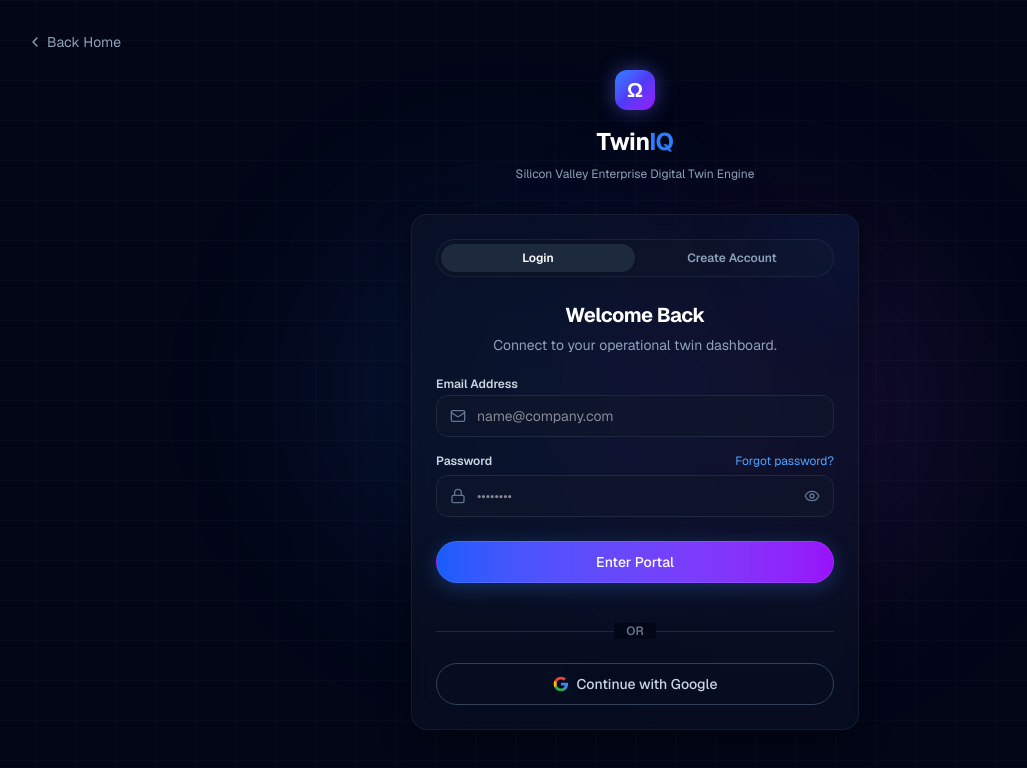
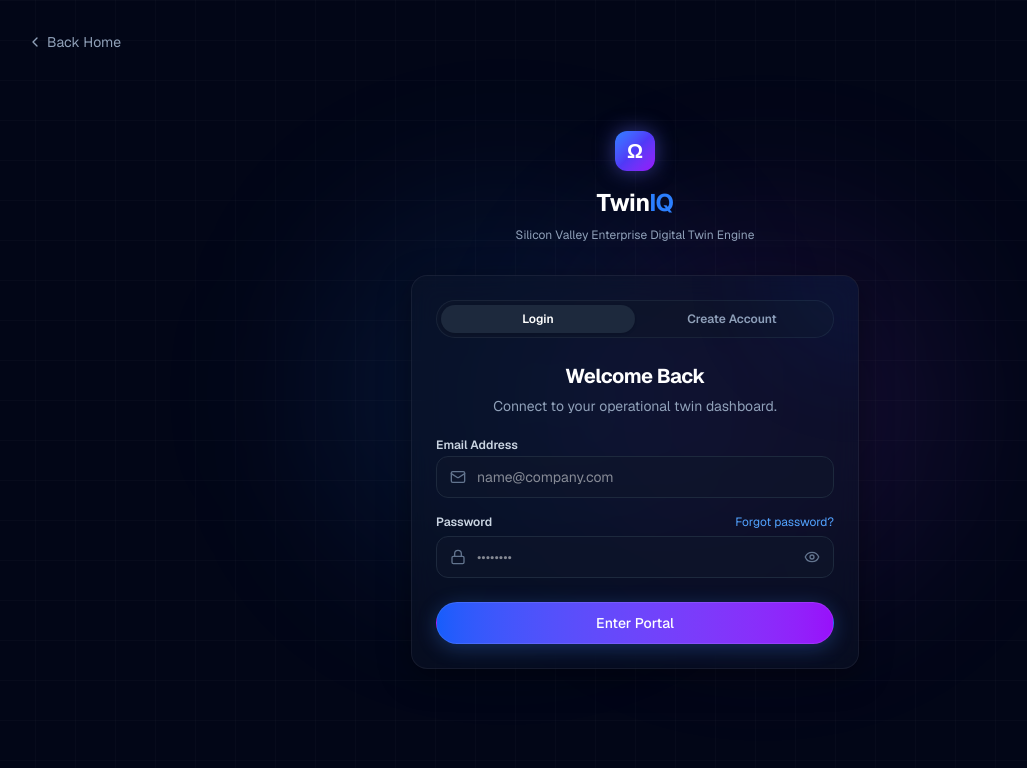
Before and after one commit to vishal0302188/TwinIQ, a Next.js app: page /auth in a window 1280 px wide. Shown: the top 768 px of the page, without its empty margins (5-1032 px from the left). Built offline with nearby package versions, Linux system fonts and the light colour scheme; no server answers.

Commit message:
Remove Continue with Google option from authentication views

```diff
--- a/src/app/auth/page.tsx
+++ b/src/app/auth/page.tsx
@@ -370,26 +370,6 @@
                   )}
                 </Button>
 
-                <div className="relative my-6 flex items-center justify-center">
-                  <span className="absolute inset-x-0 h-px bg-slate-800" />
-                  <span className="relative z-10 px-3 bg-navy-950 text-slate-500 text-xs font-semibold">OR</span>
-                </div>
-
-                <Button
-                  type="button"
-                  variant="outline"
-                  className="w-full flex items-center justify-center gap-2"
-                  onClick={handleGoogleLogin}
-                  disabled={loading}
-                >
-                  <svg className="h-4 w-4" viewBox="0 0 24 24" fill="currentColor">
-                    <path d="M22.56 12.25c0-.78-.07-1.53-.2-2.25H12v4.26h5.92c-.26 1.37-1.04 2.53-2.21 3.31v2.77h3.57c2.08-1.92 3.28-4.74 3.28-8.09z" fill="#4285F4"/>
-                    <path d="M12 23c2.97 0 5.46-.98 7.28-2.66l-3.57-2.77c-.98.66-2.23 1.06-3.71 1.06-2.86 0-5.29-1.93-6.16-4.53H2.18v2.84C3.99 20.53 7.7 23 12 23z" fill="#34A853"/>
-                    <path d="M5.84 14.09c-.22-.66-.35-1.36-.35-2.09s.13-1.43.35-2.09V7.06H2.18C1.43 8.55 1 10.22 1 12s.43 3.45 1.18 4.94l2.85-2.22.81-.63z" fill="#FBBC05"/>
-                    <path d="M12 5.38c1.62 0 3.06.56 4.21 1.64l3.15-3.15C17.45 2.09 14.97 1 12 1 7.7 1 3.99 3.47 2.18 7.06l3.66 2.84c.87-2.6 3.3-4.52 6.16-4.52z" fill="#EA4335"/>
-                  </svg>
-                  Continue with Google
-                </Button>
               </form>
             </CardContent>
           </Card>
```
